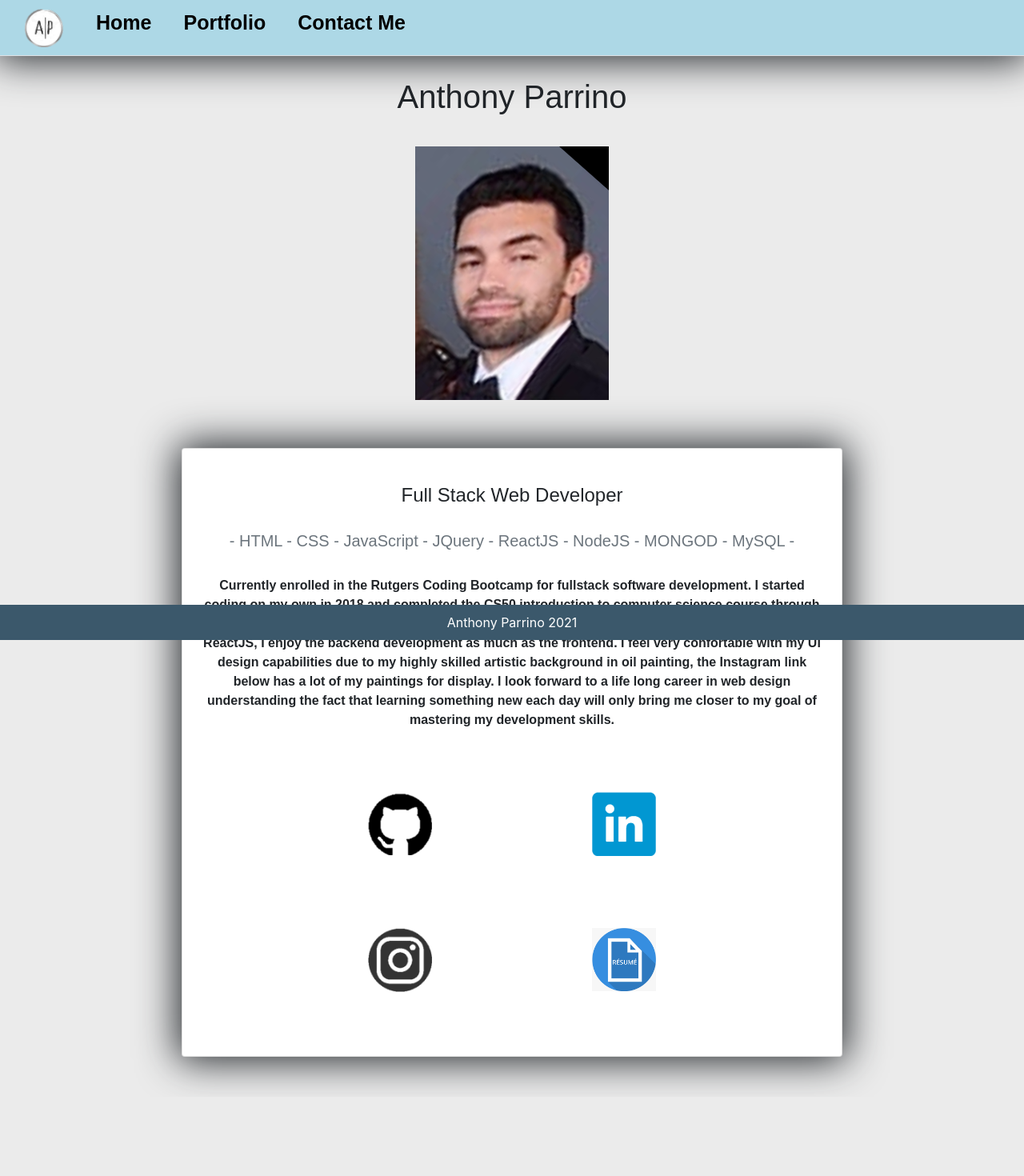
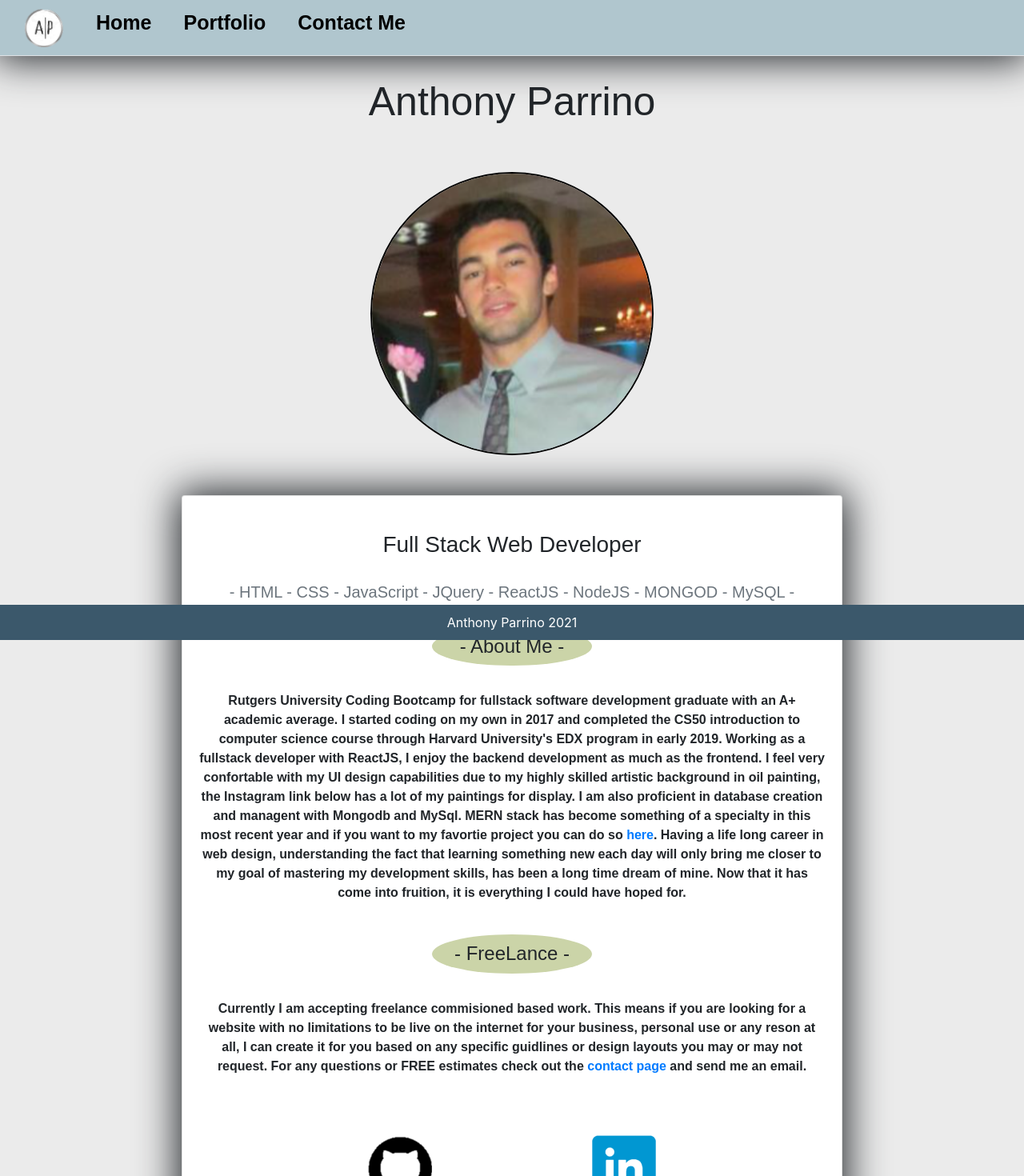
Before and after one commit to goobisanubis21/reactPortfolio, a React (Create React App) app: page / in a window 1280 px wide. Shown: the top 1470 px of the page at 80% size. Before the commit the page ends 1371 px from the top, so only its background shows below. Built offline with nearby package versions, Linux system fonts and the light colour scheme; a web font is replaced by a local one.

Commit message:
added new styling and features

```diff
--- a/public/index.html
+++ b/public/index.html
@@ -21,7 +21,7 @@
       work correctly both with client-side routing and a non-root public URL.
       Learn how to configure a non-root public URL by running `npm run build`.
     -->
-  <title>React App</title>
+  <title>Anthony Parrino</title>
 </head>
 
 <body>
--- a/src/components/ContactComponent/contactComp.css
+++ b/src/components/ContactComponent/contactComp.css
@@ -54,8 +54,13 @@
     }
     .textEl {
         width: 80%;
+        outline-width: 0;
     }
     .inputBorder {
         width: 80%;
     }
+    .inputEl {
+        outline-width: 0;
+        border: none;
+    }
 }
--- a/src/components/HomeCard/homeCard.css
+++ b/src/components/HomeCard/homeCard.css
@@ -1,5 +1,7 @@
 #githubLogo {
     width: 80px;
+    margin-top: 50px;
+    margin-bottom: 40px;
 }
 
 #githubLogo:hover {
@@ -8,6 +10,8 @@
 
 #linkedinLogo {
     width: 80px;
+    margin-top: 50px;
+    margin-bottom: 40px;
 }
 
 #linkedinLogo:hover {
@@ -16,6 +20,8 @@
 
 #instagramLogo {
     width: 80px;
+    margin-top: 50px;
+    margin-bottom: 40px;
 }
 
 #instagramLogo:hover {
@@ -24,6 +30,8 @@
 
 #resumeLogo {
     width: 80px;
+    margin-top: 50px;
+    margin-bottom: 40px;
 }
 
 #resumeLogo:hover {
@@ -41,6 +49,19 @@
     box-shadow: 0px 0px 50px 5px;
 }
 
+.commission {
+    margin-top: 40px;
+}
+
+.h4El {
+    background-color: rgb(203, 212, 168);
+    border-radius: 50%;
+    width: 200px;
+    margin-left: auto;
+    margin-right: auto;
+    padding: 10px;
+}
+
 @media screen and (max-width: 800px) {
     #logos > a {
         display: block;
--- a/src/components/HomeCard/index.js
+++ b/src/components/HomeCard/index.js
@@ -10,13 +10,18 @@ function HomeCard() {
         <div className="card" id="cardBodyDiv">
             <div className="card-body">
                 <br />
-                <h4 className="card-title">Full Stack Web Developer</h4>
+                <h3 className="card-title">Full Stack Web Developer</h3>
                 <br />
                 <h5 className="card-subtitle mb-2 text-muted">- HTML - CSS - JavaScript - JQuery - ReactJS - NodeJS - MONGOD - MySQL -</h5>
                 <br />
-                <strong id="card-text" className="card-text">Currently enrolled in the Rutgers Coding Bootcamp  for fullstack software development. I started coding on my own in 2018 and completed the CS50 introduction to computer science course through Harvard University's EDX program in early 2020. I prefer working as a fullstack developer with ReactJS, I enjoy the backend development as much as the frontend. I feel very confortable with my UI design capabilities due to my highly skilled artistic background in oil painting, the Instagram link below has a lot of my paintings for display. I look forward to a life long career in web design understanding the fact that learning something new each day will only bring me closer to my goal of mastering my development skills.</strong>
+                <h4 className="h4El">- About Me -</h4>
                 <br />
-                <br />
+                <strong id="card-text" className="card-text myInfo">Rutgers University Coding Bootcamp for fullstack software development graduate with an A+ academic average. I started coding on my own in 2017 and completed the CS50 introduction to computer science course through Harvard University's EDX program in early 2019. Working as a fullstack developer with ReactJS, I enjoy the backend development as much as the frontend. I feel very confortable with my UI design capabilities due to my highly skilled artistic background in oil painting, the Instagram link below has a lot of my paintings for display. I am also proficient in database creation and  managent with Mongodb and MySql. MERN stack has become something of a specialty in this most recent year and if you want to my favortie project you can do so <a href="/projects">here</a>. Having a life long career in web design, understanding the fact that learning something new each day will only bring me closer to my goal of mastering my development skills, has been a long time dream of mine. Now that it has come into fruition, it is everything I could have hoped for.</strong>
+                <div className="commission">
+                    <h4 className="h4El">- FreeLance -</h4>
+                    <br/>
+                    <strong id="card-text" className="card-text myInfo">Currently I am accepting freelance commisioned based work. This means if you are looking for a website with no limitations to be live on the internet for your business, personal use or any reson at all, I can create it for you based on any specific guidlines or design layouts you may or may not request. For any questions or FREE estimates check out the <a href="/contact">contact page</a> and send me an email.</strong>
+                </div>
                 <br />
                 <div id="logos">
                     <a title="Github" href="https://github.com/goobisanubis21" className="card-link"><img id="githubLogo" src={github} alt="github" /></a>
--- a/src/components/Nav/nav.css
+++ b/src/components/Nav/nav.css
@@ -1,5 +1,5 @@
 #navBar {
-    background-color: lightblue;
+    background-color: rgb(176, 198, 206);
     padding: 10px;
     width: 100%;
     box-shadow: 0px 0px 50px 5px;
--- a/src/components/ProjectComponent/index.js
+++ b/src/components/ProjectComponent/index.js
@@ -9,7 +9,7 @@ function ProjectComponent(props) {
                 <img id="imageSize" className="listCardItems" src={props.image} alt={props.title} />
             </div>
             <div className="content" id="cardList">
-                <li className="listCardItems">{props.description}</li>
+                <li className="listCardItems describe">{props.description}</li>
                 <li className="listCardItems"><a href={props.link}>{props.title} GitHub Code</a></li>
                 <li className="listCardItems"><a href={props.code}>{props.title} Project Link</a></li>
             </div>
--- a/src/components/ProjectComponent/projectComponent.css
+++ b/src/components/ProjectComponent/projectComponent.css
@@ -1,5 +1,5 @@
 #projectCard {
-    width: 50%;
+    width: 70%;
     align-items: center;
     text-align: center !important;
     margin: 40px;
@@ -10,13 +10,22 @@
     border: 1px solid black;
 }
 
+.content {
+    padding-top: 30px;
+}
+
 .listCardItems {
     margin: 30px;
     list-style: none;
 }
 
+.describe {
+    font-weight: 600;
+    padding: 30px;
+}
+
 #imageSize {
-    width: 85%;
+    width: 75%;
 }
 
 #imageSize:hover {
--- a/src/pages/Home.js
+++ b/src/pages/Home.js
@@ -1,13 +1,13 @@
 import React from "react";
 import "../static/style/home.css"
-import me from "../static/images/me.png"
+import me from "../static/images/io.png"
 import HomeCard from "../components/HomeCard"
 
 const Home = () => {
     return (
         <div id="homePage">
-            <h1>Anthony Parrino</h1>
-            <img src={me} alt="me" />
+            <h1 className="myName">Anthony Parrino</h1>
+            <img className="myProfilePic" src={me} alt="me" />
             <HomeCard />
         </div>
     )
--- a/src/projects.json
+++ b/src/projects.json
@@ -1,4 +1,12 @@
 [
+    {
+        "id": 0,
+        "title": "Artist E-Commerce",
+        "image": "https://user-images.githubusercontent.com/69410816/108900551-bcc73880-75e7-11eb-93a6-5eca15725c0a.png",
+        "description": "Allows a user to view items, contact via email and purchase any item on the website.",
+        "link": "https://github.com/goobisanubis21/morgs-art",
+        "code": "https://github.com/goobisanubis21/morgs-art"
+    },
     {
         "id": 1,
         "title": "Google Books",
@@ -27,7 +35,7 @@
         "id": 4,
         "title": "Hangman",
         "image": "https://user-images.githubusercontent.com/69410816/102934841-f1493780-4472-11eb-9b25-bef8bcb5bbc1.png",
-        "description": "Introducing HANGDOUT, a revolutionary way to play, collaborate, and learn alongside your peers! Upon entering the application, the user is greeted with a sign up page where they will create a username pior to entering the home page. We have implemented words derived from the Scholastic Aptitude Test in our hang man game which will allow the user to familiarize themselves with the word stack. After playing a game of hang man, the score of the user will be stored in a leaderboard which they can keep track of. The leaderboards will incorporate a ranking system that lets individuals compete in order to obtain the highest score. The vocabulary words have been strategically selected to engage our users of all age groups, especially those who are preparing to take their Scholastic Aptitude Test (SAT). Users will be able to edit and remove their profiles as they please which will remove all of their statistics including high scores and win streaks from the application.",
+        "description": "HANGDOUT is a revolutionary way to play, collaborate, and learn alongside your peers! Upon entering the application, the user is greeted with a sign up page where they will create a username pior to entering the home page. We have implemented words derived from the Scholastic Aptitude Test in our hang man game which will allow the user to familiarize themselves with the word stack. After playing a game of hang man, the score of the user will be stored in a leaderboard which they can keep track of. The leaderboards will incorporate a ranking system that lets individuals compete in order to obtain the highest score. The vocabulary words have been strategically selected to engage our users of all age groups, especially those who are preparing to take their Scholastic Aptitude Test (SAT). Users will be able to edit and remove their profiles as they please which will remove all of their statistics including high scores and win streaks from the application.",
         "link": "https://projectnumtwo2.herokuapp.com/login",
         "code": "https://github.com/goobisanubis21/projectTwo"
     },
--- a/src/static/style/home.css
+++ b/src/static/style/home.css
@@ -3,9 +3,30 @@
     padding: 50px;
     margin-top: 45px;
     font-family: 'Yusei Magic', sans-serif;
+    margin-bottom: 50px;
 }
 
-#homePage img {
-    padding-top: 30px;
-    margin-bottom: 60px;
+.myName {
+    font-size: 50px;
 }
+
+.myProfilePic {
+    margin: 50px;
+    margin-right: auto;
+    margin-left: auto;
+    width: 30%;
+    border-radius: 50%;
+    border: 2px solid black;
+}
+
+@media screen and (max-width: 1100px) {
+    .myProfilePic {
+        width: 55%;
+    }
+}
+
+@media screen and (max-width: 600px) {
+    .myProfilePic {
+        width: 100%;
+    }
+}
```
Also changed, not shown: src/components/ContactComponent/index.js (+24 -6 lines), src/static/images/io.png (added), 1 other file (tests, documents, lock files or other folders).
